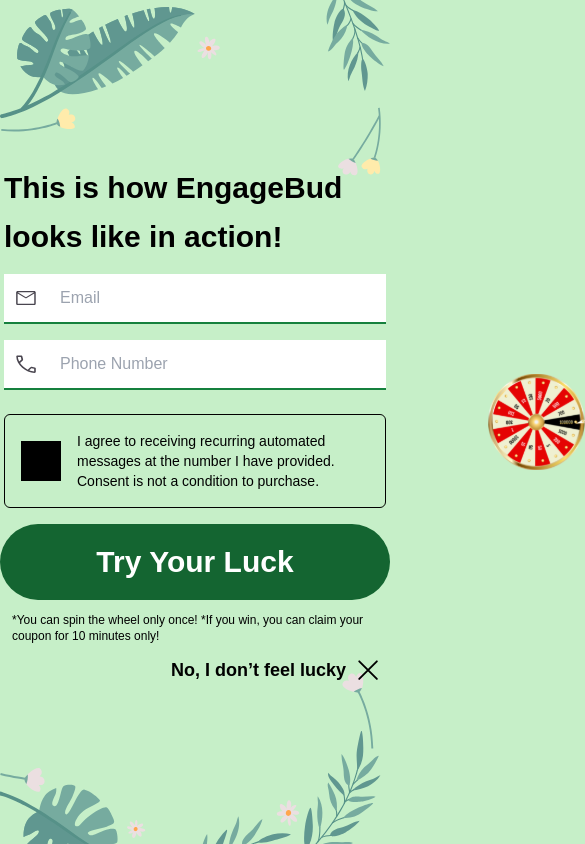
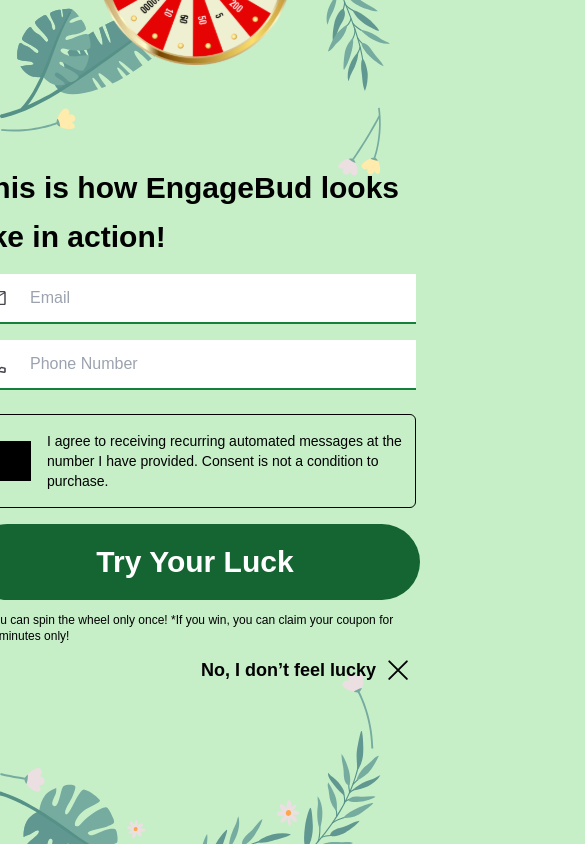
Before and after one commit to lakshya-dhariwal/spin-the-wheel, a React (Create React App) app: page / in a window 390 px wide. Shown: the whole page, 585 px wide, since content can reach past the window. Built offline with nearby package versions, Linux system fonts and the light colour scheme.

Commit message:
responsive: Entry Page

```diff
--- a/src/layout/ThemedLayout.tsx
+++ b/src/layout/ThemedLayout.tsx
@@ -17,7 +17,9 @@
           className="block tablet:hidden object-cover w-full -z-10"
         />
       </div>
-      <div className=" w-[100vw] h-[100vh] text-primary">{children}</div>
+      <div className=" w-[100vw] h-[100vh] text-primary relative">
+        {children}
+      </div>
       <div className="absolute bottom-0 w-full -z-10">
         <img
           src="/assets/theme-bottom-desktop.svg"
--- a/src/pages/Entry/Entry.tsx
+++ b/src/pages/Entry/Entry.tsx
@@ -3,11 +3,11 @@
 
 function Entry() {
   return (
-    <div className="flex justify-evenly items-center h-full">
+    <div className=" h-full justify-evenly items-center flex flex-col sm:flex-row">
       <img
         src="/assets/wheel.svg"
         alt="wheel"
-        className="absolute -right-1/2 tablet:static w-1/4"
+        className="max-sm:absolute max-sm:-top-32 sm:max-lg:absolute sm:max-lg:-left-24 left lg:static w-1/2 sm:w-1/4"
       />
       <Form />
     </div>
--- a/src/pages/Entry/Form.tsx
+++ b/src/pages/Entry/Form.tsx
@@ -1,6 +1,6 @@
 const Form = () => {
   return (
-    <div className="flex justify-center h-full flex-col w-[450px]">
+    <div className="flex justify-center  flex-col w-[450px]">
       <h1 className="font-bold text-3xl m-1 font leading-relaxed">
         This is how EngageBud looks like in action!
       </h1>
--- a/tailwind.config.js
+++ b/tailwind.config.js
@@ -4,9 +4,9 @@
   theme: {
     extend: {
       colors: {},
-    },
-    screens: {
-      tablet: "800px",
+      screens: {
+        tablet: "900px",
+      },
     },
   },
   plugins: [],
```
